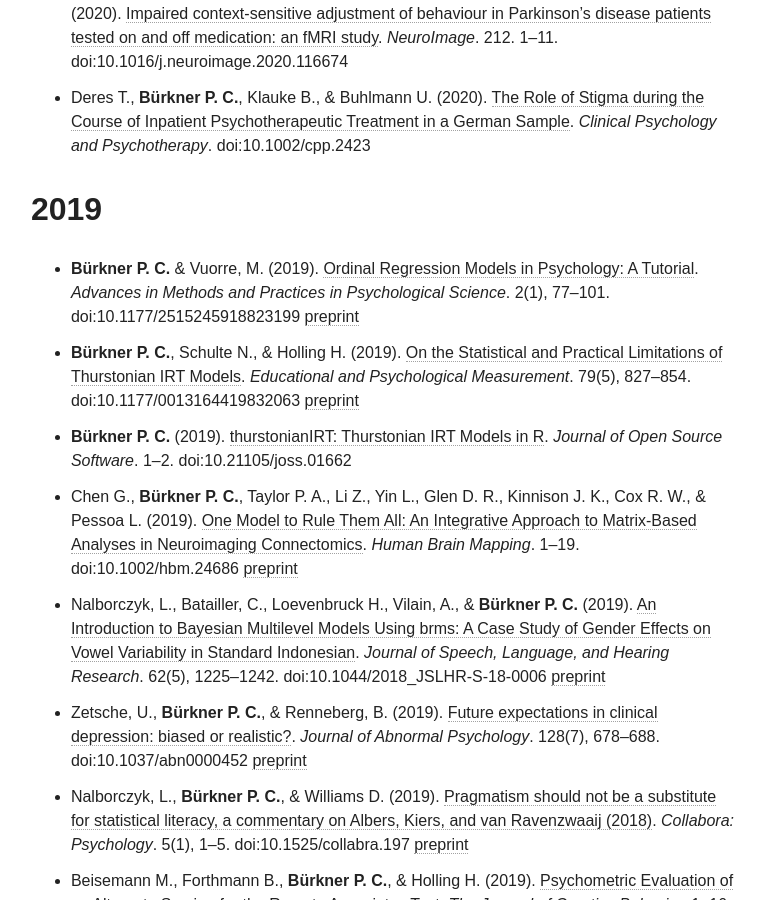
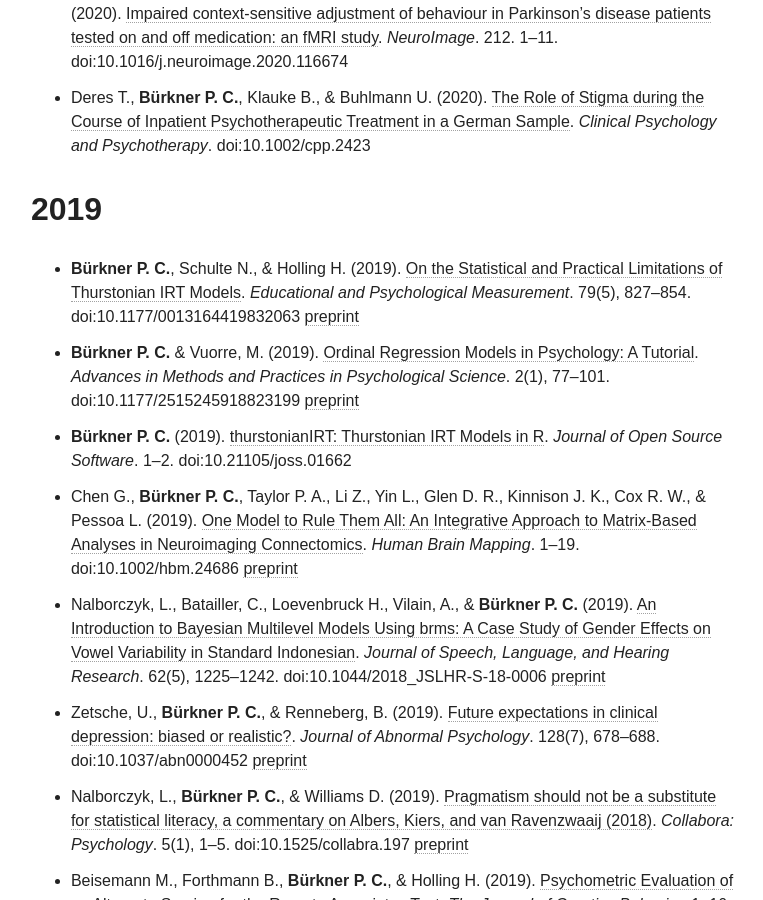
Before and after one commit to paul-buerkner/paul-buerkner.github.io, a Jekyll site: the page built from publications/index.md, in a window 1280 px wide and 900 px high, scrolled down 2173 px. Shown: the whole window, without its empty margins (255-1018 px from the left). Built offline with Jekyll 4.4.1, drawn with Linux system fonts in a browser that asks for light colours; nearby versions of some CDN libraries.

```diff
--- a/publications/index.md
+++ b/publications/index.md
@@ -37,8 +37,8 @@ doi:10.1002/cpp.2423
 
 ## 2019
 
+* **Bürkner P. C.**, Schulte N., & Holling H. (2019). [On the Statistical and Practical Limitations of Thurstonian IRT Models](https://journals.sagepub.com/doi/10.1177/0013164419832063). *Educational and Psychological Measurement*. 79(5), 827--854. doi:10.1177/0013164419832063 [preprint](https://psyarxiv.com/dbwn8/)
 * **Bürkner P. C.** & Vuorre, M. (2019). [Ordinal Regression Models in Psychology: A Tutorial](https://journals.sagepub.com/doi/10.1177/2515245918823199). *Advances in Methods and Practices in Psychological Science*. 2(1), 77--101. doi:10.1177/2515245918823199 [preprint](https://psyarxiv.com/x8swp/)
-* **Bürkner P. C.**, Schulte N., & Holling H. (2019). [On the Statistical and Practical Limitations of Thurstonian IRT Models](https://journals.sagepub.com/doi/10.1177/0013164419832063). *Educational and Psychological Measurement*. 79(5), 827--854. doi:10.1177/0013164419832063 [preprint](https://psyarxiv.com/dbwn8/)
 * **Bürkner P. C.** (2019). [thurstonianIRT: Thurstonian IRT Models in R](https://joss.theoj.org/papers/10.21105/joss.01662). *Journal of Open Source Software*. 1--2. doi:10.21105/joss.01662
 * Chen G., **Bürkner P. C.**, Taylor P. A., Li Z., Yin L., Glen D. R., Kinnison J. K., Cox R. W., & Pessoa L. (2019). [One Model to Rule Them All: An Integrative Approach to Matrix-Based Analyses in Neuroimaging Connectomics](https://onlinelibrary.wiley.com/doi/full/10.1002/hbm.24686). *Human Brain Mapping*. 1--19. doi:10.1002/hbm.24686 [preprint](https://www.biorxiv.org/content/early/2018/11/01/459545)
 * Nalborczyk, L., Batailler, C., Loevenbruck H., Vilain, A., & **Bürkner P. C.** (2019). [An Introduction to Bayesian Multilevel Models Using brms: A Case Study of Gender Effects on Vowel Variability in Standard Indonesian](https://pubs.asha.org/doi/10.1044/2018_JSLHR-S-18-0006). *Journal of Speech, Language, and Hearing Research*. 62(5), 1225--1242. doi:10.1044/2018_JSLHR-S-18-0006 [preprint](https://psyarxiv.com/guhsa/)
```
